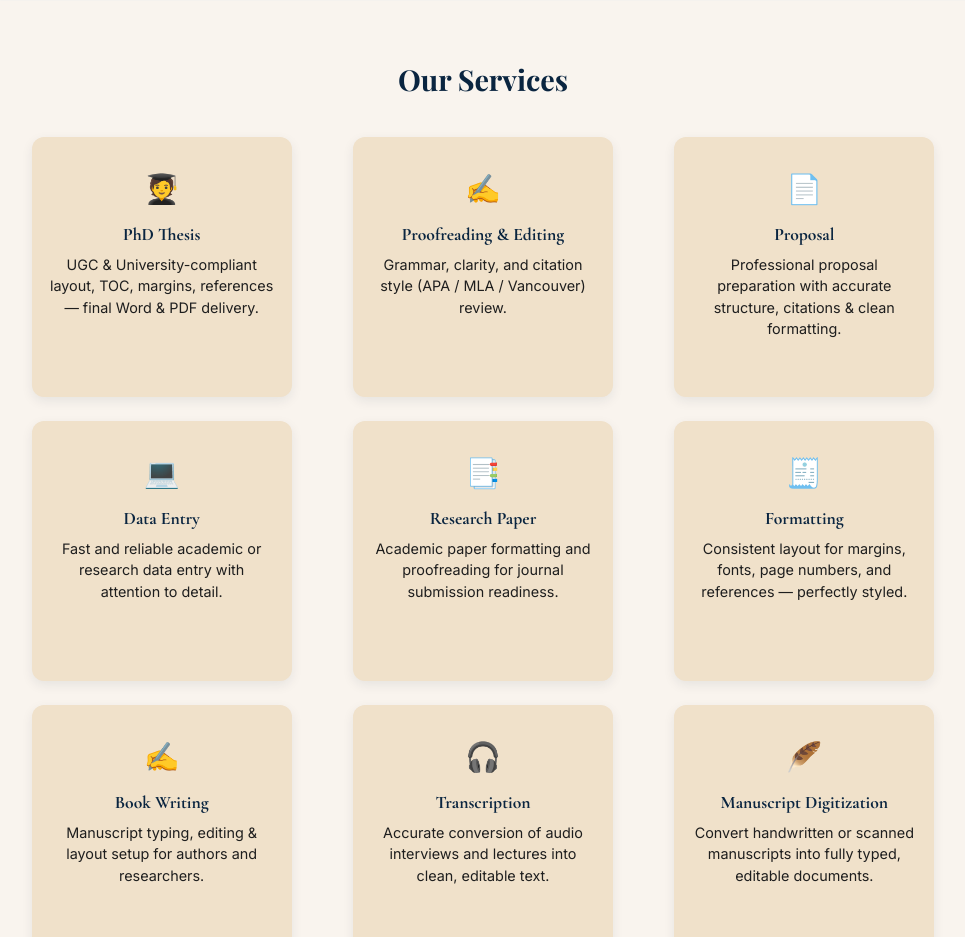
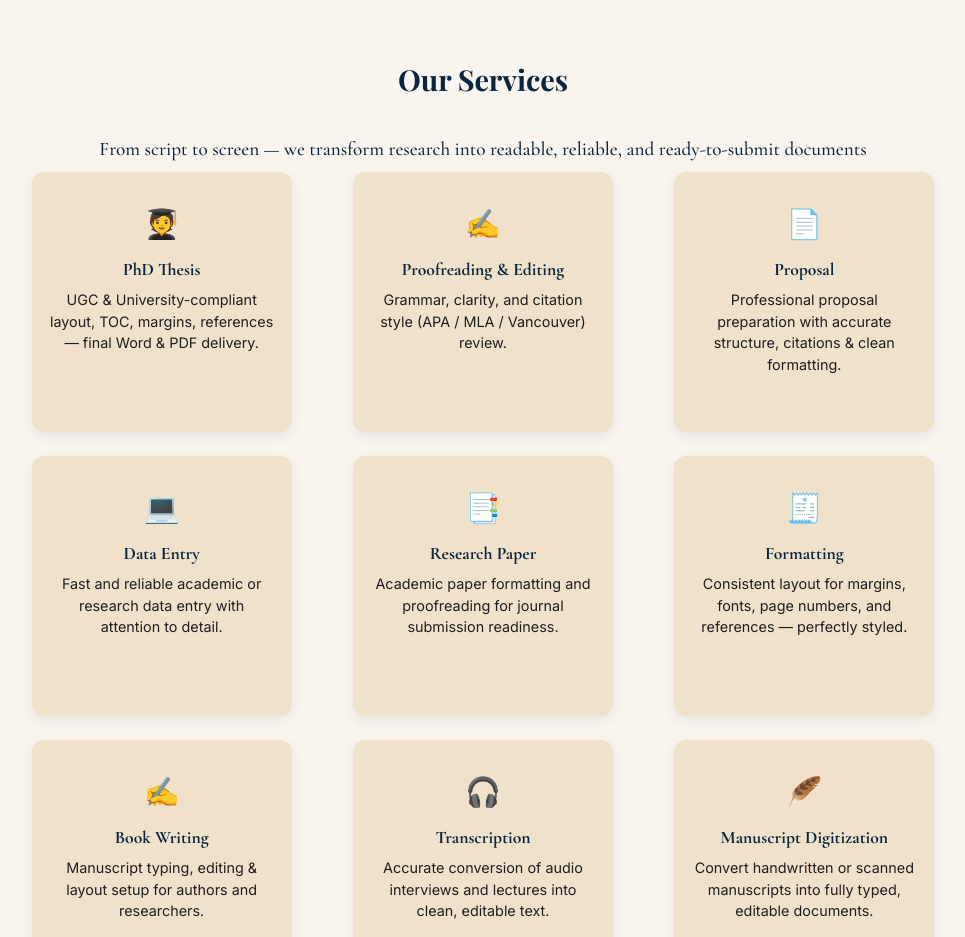
Before and after one commit to digital-typist/digital-typist-lts, a Next.js app: page / in a window 1280 px wide. Shown: the part 860-1797 px from the top of the page, without its empty margins (157-1122 px from the left). Built offline with nearby package versions, Linux system fonts and the light colour scheme.

Commit message:
Update page.js

```diff
--- a/src/app/page.js
+++ b/src/app/page.js
@@ -65,6 +65,10 @@ export default function HomePage() {
       {/* ===== SERVICES SECTION ===== */}
       <section id="services" className="services">
         <h2>Our Services</h2>
+        <h3>
+          From script to screen — we transform research into readable, reliable,
+          and ready-to-submit documents
+        </h3>
         <div className="grid">
           <div className="card">
             <div className="icon">🧑‍🎓</div>
```
